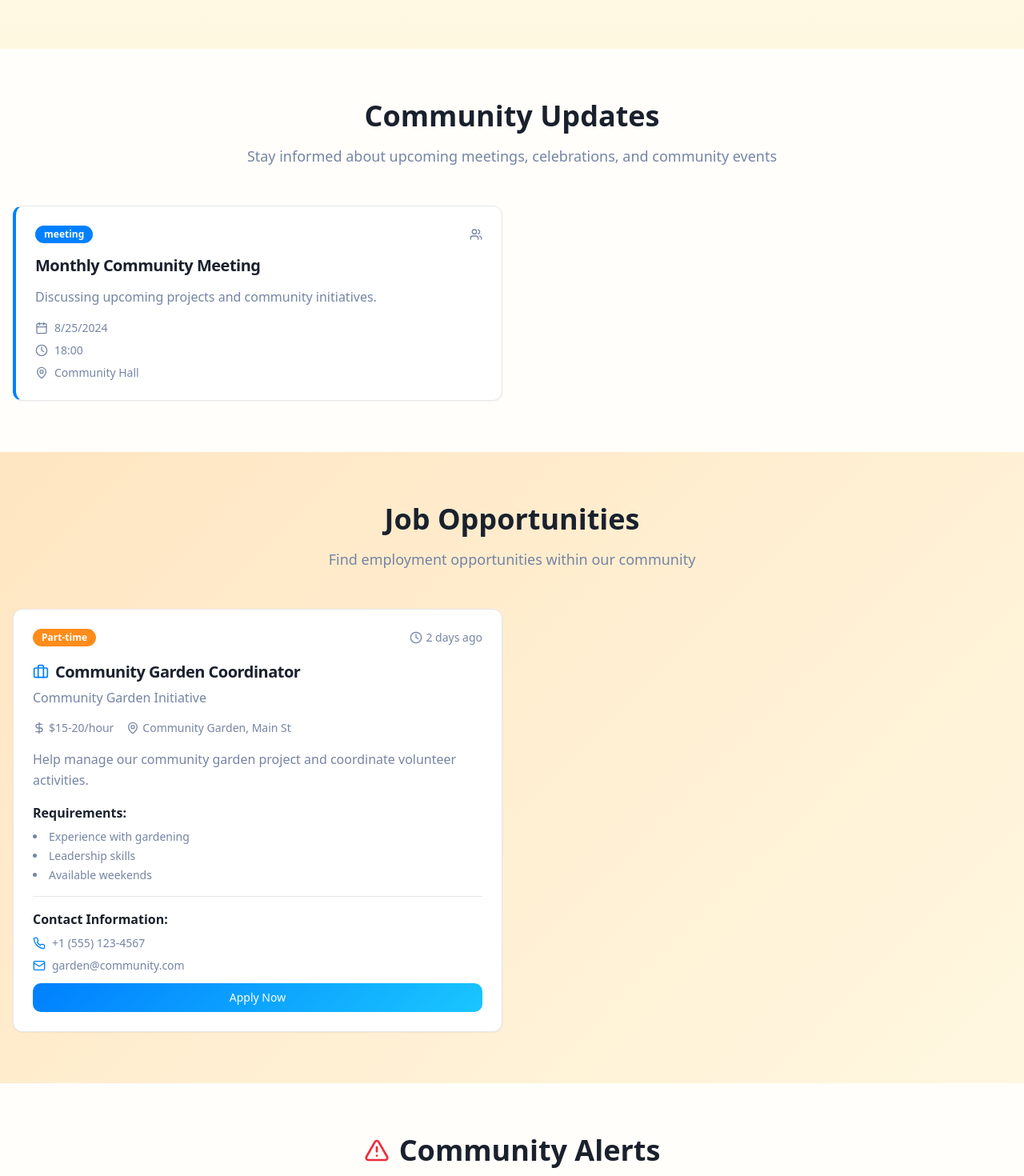
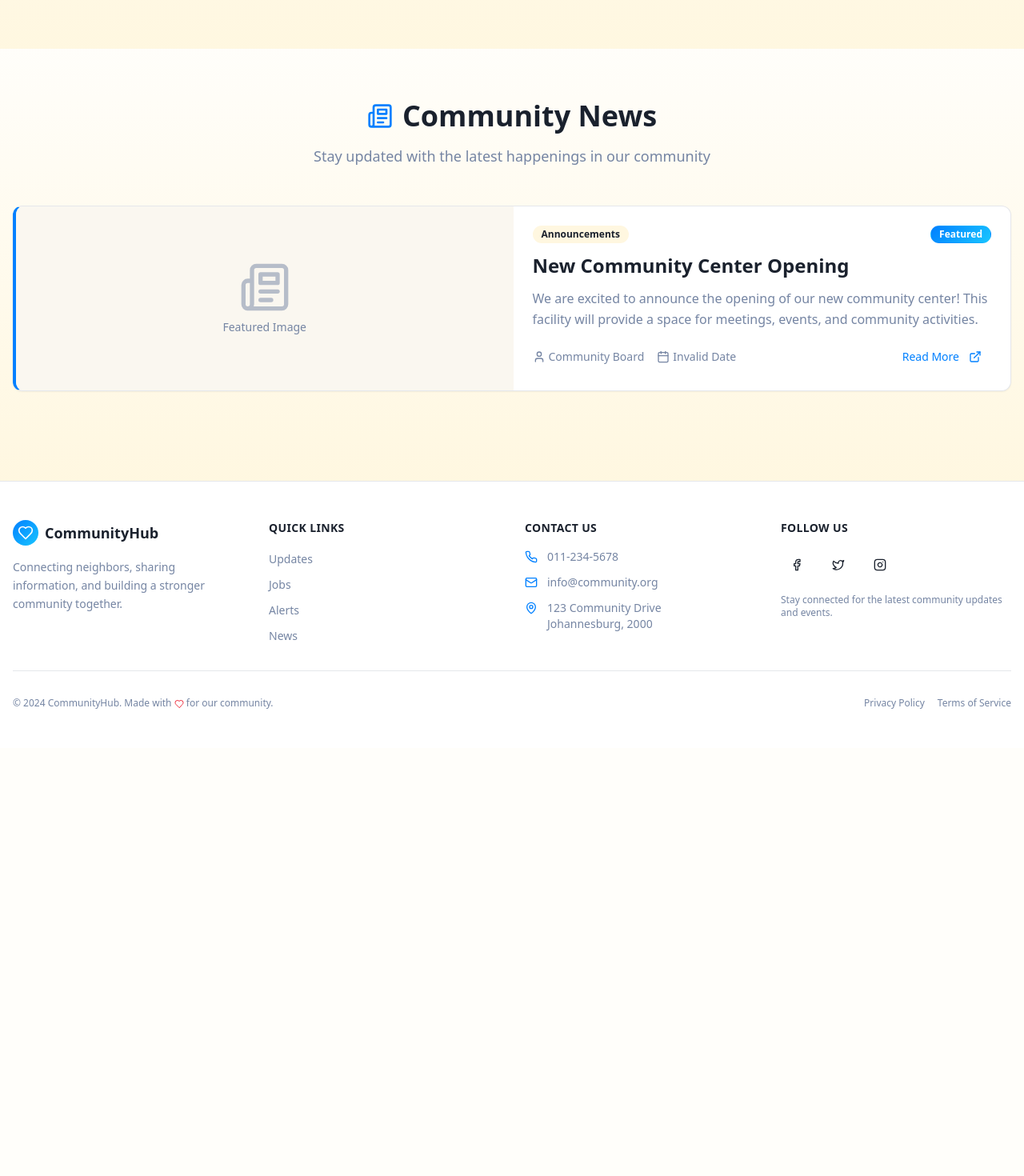
Before and after one commit to Kopanomothlaka/MokamoleUpdatesWebsite, a React (Vite) app: page / in a window 1280 px wide. Shown: the part 720-2190 px from the top of the page at 80% size. After the commit the page ends 1655 px from the top, so only its background shows below. Built offline with nearby package versions, Linux system fonts and the light colour scheme.

Commit message:
Fix user-side news display
Ensure only news is displayed on the user-facing side of the community website.

```diff
--- a/src/pages/Index.tsx
+++ b/src/pages/Index.tsx
@@ -1,8 +1,5 @@
 import Header from "@/components/Header";
 import Hero from "@/components/Hero";
-import CommunityUpdates from "@/components/CommunityUpdates";
-import JobsSection from "@/components/JobsSection";
-import AlertsSection from "@/components/AlertsSection";
 import NewsSection from "@/components/NewsSection";
 import Footer from "@/components/Footer";
 
@@ -12,9 +9,6 @@ const Index = () => {
       <Header />
       <main>
         <Hero />
-        <CommunityUpdates />
-        <JobsSection />
-        <AlertsSection />
         <NewsSection />
       </main>
       <Footer />
```
